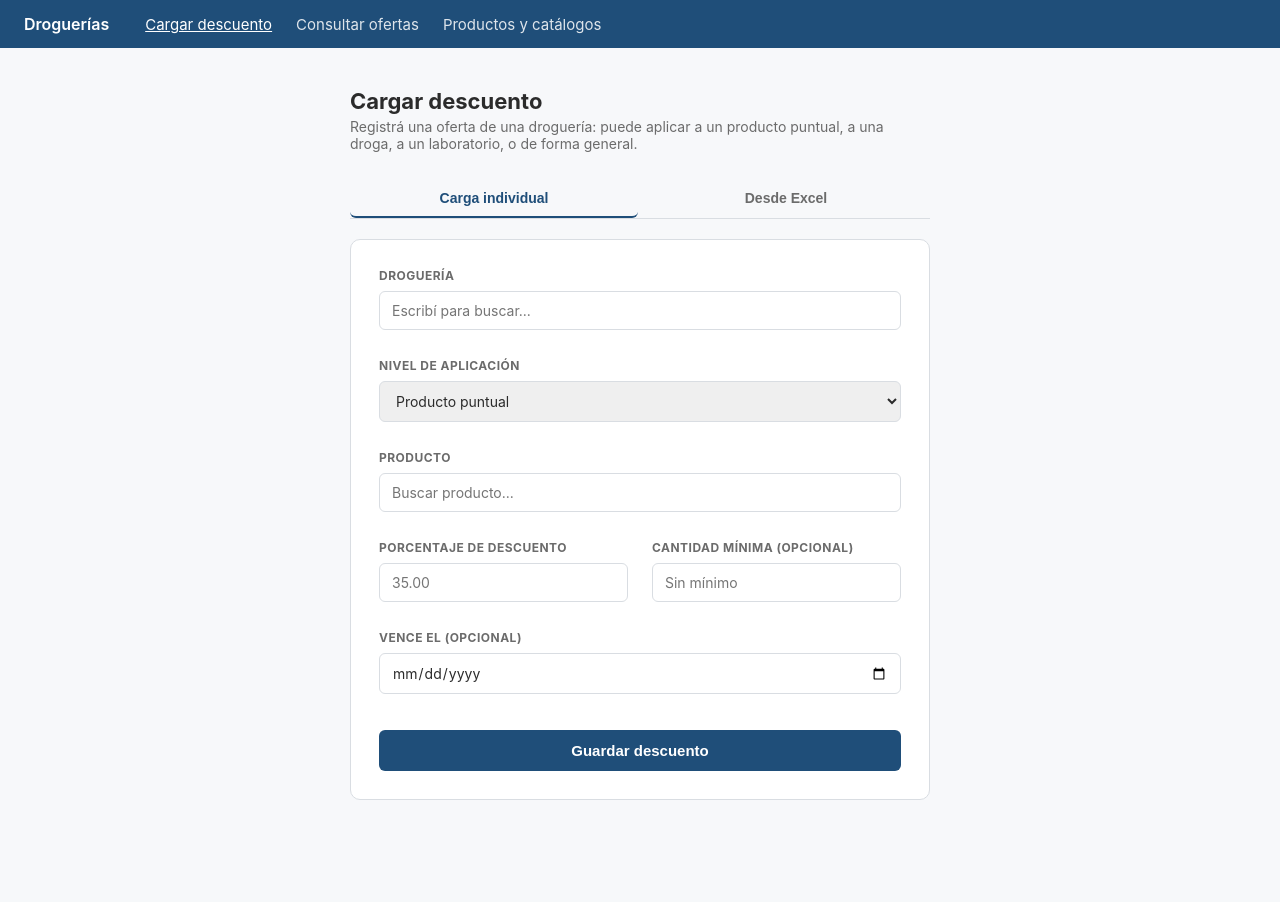
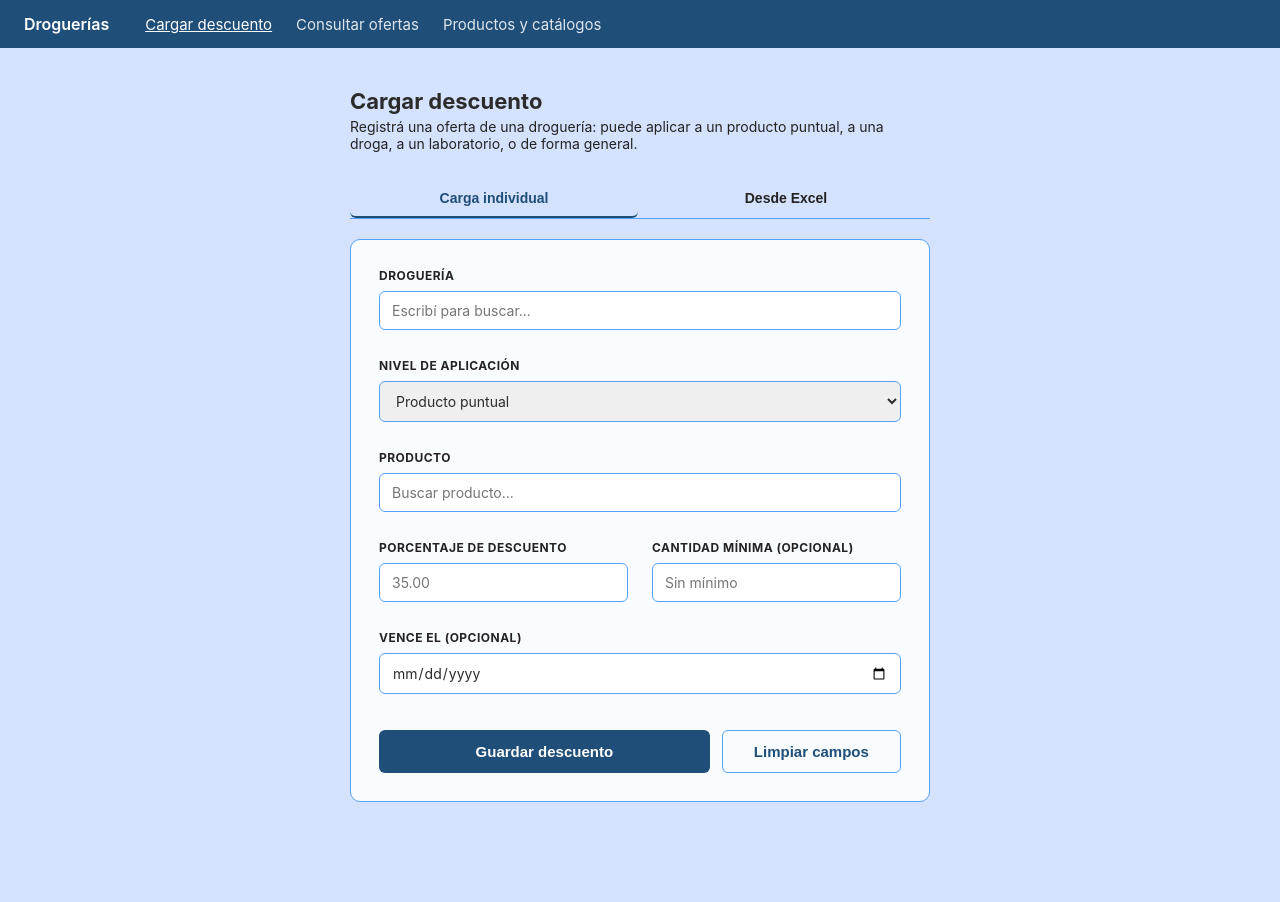
Before and after one commit to Lumacel/Gestor_ofertas_droguerias, a Flask app: page / in a window 1280 px wide. Before the commit the page ends 800 px from the top, so only its background shows below. Run offline with Flask 3, Linux system fonts and the light colour scheme; some libraries are stand-ins or nearby versions.

```diff
--- a/templates/base.html
+++ b/templates/base.html
@@ -9,9 +9,9 @@
     --azul: #1f4e79;
     --azul-oscuro: #163a5c;
     --texto: #2b2b2b;
-    --texto-suave: #6b6b6b;
-    --borde: #d9dde2;
-    --fondo: #f7f8fa;
+    --texto-suave: #242222;
+    --borde: #56a1fc;
+    --fondo: #d4e2fd;
     --error: #b3261e;
     --error-fondo: #fbeceb;
     --ok-fondo: #e8f3ec;
@@ -45,10 +45,11 @@
     padding: 0 20px 60px;
   }
   main.ancho { max-width: 1180px; }
+  main.completo { max-width: 100%; }
   h1 { font-size: 22px; margin-bottom: 4px; }
   .subtitulo { color: var(--texto-suave); margin-top: 0; margin-bottom: 28px; font-size: 14px; }
   .tarjeta {
-    background: #fff;
+    background: #f9fcff;
     border: 1px solid var(--borde);
     border-radius: 10px;
     padding: 28px;
@@ -118,6 +119,16 @@
   }
   button:hover { background: var(--azul-oscuro); }
   button:disabled { background: #a9b7c3; cursor: not-allowed; }
+  .fila-botones { display: flex; gap: 12px; margin-top: 36px; }
+  .fila-botones button { margin-top: 0; }
+  .fila-botones button[type="submit"] { flex: 2; }
+  .boton-secundario {
+    flex: 1;
+    background: none !important;
+    color: var(--azul) !important;
+    border: 1px solid var(--borde) !important;
+  }
+  .boton-secundario:hover { background: var(--fondo) !important; }
   .mensaje {
     margin-top: 16px;
     padding: 12px 14px;
--- a/templates/cargar_descuento.html
+++ b/templates/cargar_descuento.html
@@ -59,7 +59,10 @@
       <input type="date" id="fecha_fin">
     </div>
 
-    <button type="submit" id="boton_guardar">Guardar descuento</button>
+    <div class="fila-botones">
+      <button type="submit" id="boton_guardar">Guardar descuento</button>
+      <button type="button" id="boton_limpiar_descuento" class="boton-secundario">Limpiar campos</button>
+    </div>
   </form>
 
   <div id="mensaje"></div>
@@ -251,6 +254,14 @@ document.getElementById("formulario").addEventListener("submit", async (evento)
   }
 });
 
+document.getElementById("boton_limpiar_descuento").addEventListener("click", () => {
+  document.getElementById("formulario").reset();
+  document.getElementById("drogueria_id").value = "";
+  referenciaId.value = "";
+  bloqueReferencia.style.display = "none";
+  document.getElementById("mensaje").innerHTML = "";
+});
+
 // -------- cambio de pestañas --------
 document.querySelectorAll(".pestana").forEach((boton) => {
   boton.addEventListener("click", () => {
```
Also changed, not shown: templates/consultar_ofertas.html (+10 -2 lines), templates/productos.html (+9 -1 lines).
